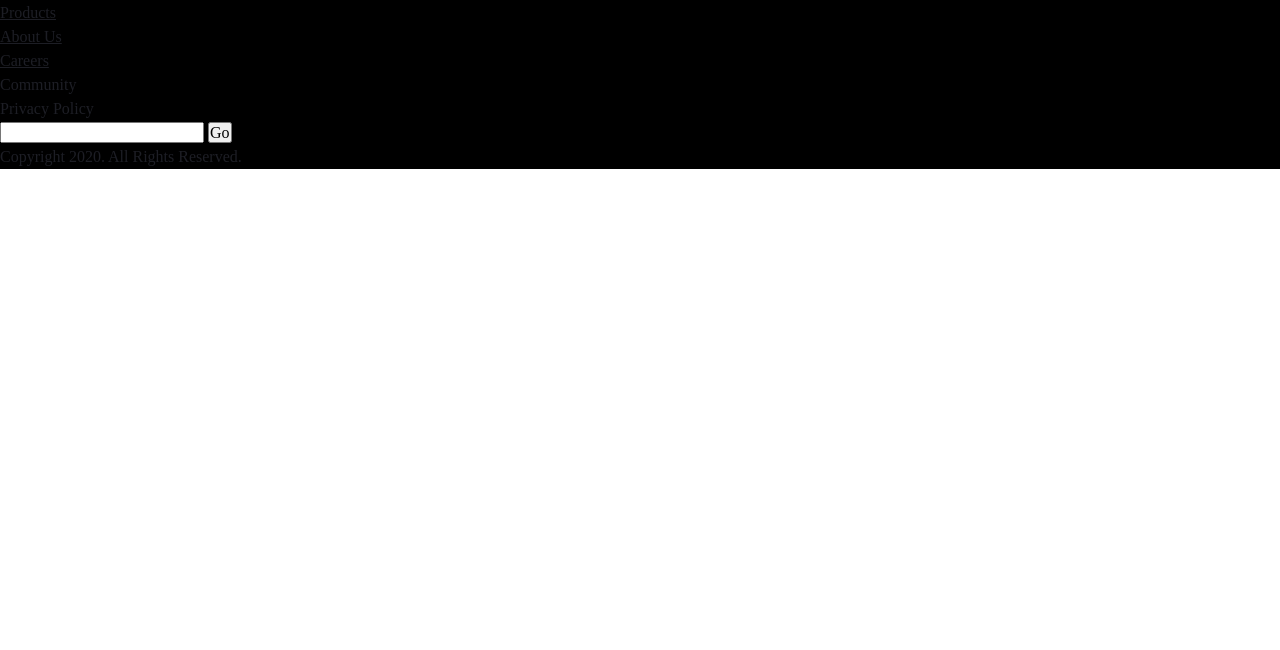
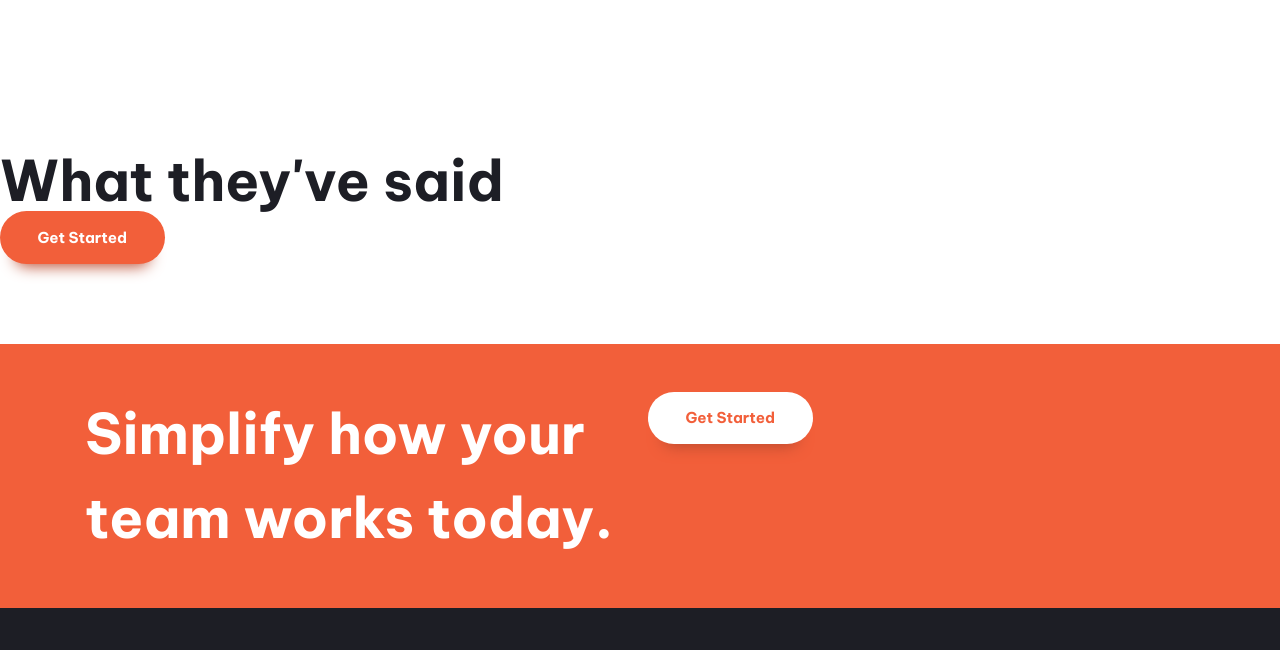
Before and after one commit to TamaraAguilar/Manage-landing-page, a plain HTML site: page index.html in a window 1280 px wide. Shown: the part 1357-2007 px from the top of the page. Before the commit the page ends 1526 px from the top, so only its background shows below. Drawn offline with Linux system fonts and the light colour scheme.

Commit message:
add general styling

```diff
--- a/index.html
+++ b/index.html
@@ -32,7 +32,7 @@
     </header>
 
     <main>
-      <section>
+      <section class="padding-block-900">
         <div class="container">
           <div class="even-columns">
             <div>
@@ -50,7 +50,7 @@
         </div>
       </section>
 
-      <section>
+      <section class="padding-block-900">
         <div class="container">
           <div class="even-columns">
             <div>
@@ -98,13 +98,13 @@
         </div>
       </section>
 
-      <section class="carousel">
+      <section class="carousel | padding-block-900 fw-bold">
         <h2 class="fs-secondary-heading">What they've said</h2>
         <!-- Carousel here -->
         <button class="button">Get Started</button>
       </section>
 
-      <section class="cta | bg-primary-400 text-neutral-100">
+      <section class="cta | padding-block-700 bg-accent-400 text-neutral-100">
         <div class="container">
           <div class="even-columns">
             <div>
@@ -120,7 +120,7 @@
       </section>
     </main>
 
-    <footer class="bg-neutral-900 text-neutral-100">
+    <footer class="padding-block-700 bg-neutral-900 text-neutral-100">
       <div class="container"></div>
       <div class="even-columns">
         <div>
@@ -141,8 +141,8 @@
               <li><a href="#">Products</a></li>
               <li><a href="#">About Us</a></li>
               <li><a href="#">Careers</a></li>
-              <li><a href="#"></a>Community</li>
-              <li><a href="#"></a>Privacy Policy</li>
+              <li><a href="#">Community</a></li>
+              <li><a href="#">Privacy Policy</a></li>
             </ul>
           </nav>
         </div>
--- a/style.css
+++ b/style.css
@@ -1,12 +1,14 @@
 /*=== CSS RESET ===*/
 :root {
+  --clr-accent-500: hsl(12, 60%, 45%);
   --clr-accent-400: hsl(12, 88%, 59%);
+  --clr-accent-300: hsl(12, 88%, 75%);
   --clr-accent-100: hsl(13, 100%, 96%);
 
   --clr-primary-400: hsl(228, 39%, 23%);
 
-  --clr-neutral-100: hsl(232, 12%, 13%);
-  --clr-neutral-900: hsl(0, 0%, 0%);
+  --clr-neutral-900: hsl(232, 12%, 13%);
+  --clr-neutral-100: hsl(0, 0%, 100%);
 
   --ff-primary: "Be Vietnam Pro", sans-serif;
 
@@ -30,6 +32,16 @@
   --fs-body: var(--fs-400);
   --fs-nav: var(--fs-500);
   --fs-btn: var(--fs-300);
+
+  --size-100: 0.25rem;
+  --size-200: 0.5rem;
+  --size-300: 0.75rem;
+  --size-400: 1rem;
+  --size-500: 1.5rem;
+  --size-600: 2rem;
+  --size-700: 3rem;
+  --size-800: 4rem;
+  --size-900: 5rem;
 }
 
 @media (min-width: 50em) {
@@ -173,6 +185,7 @@ textarea:not([rows]) {
 /* Font size */
 .fs-primary-heading {
   font-size: var(--fs-primary-heading);
+  line-height: 1.2;
 }
 .fs-secondary-heading {
   font-size: var(--fs-primary-heading);
@@ -193,3 +206,69 @@ textarea:not([rows]) {
 .fs-600 {
   font-size: var(--fs-600);
 }
+
+.padding-block-900 {
+  padding-block: var(--size-900);
+}
+
+.padding-block-700 {
+  padding-block: var(--size-700);
+}
+
+.container {
+  --max-width: 1110px;
+  --padding: 1rem;
+
+  width: min(var(--max-width), 100% - (var(--padding) * 2));
+  margin-inline: auto;
+}
+
+.even-columns {
+  display: grid;
+  gap: 1rem;
+}
+
+@media (min-width: 50em) {
+  .even-columns {
+    grid-auto-flow: column;
+    grid-auto-columns: 1fr;
+  }
+}
+
+/*== GENERAL STYLING ==*/
+body {
+  font-size: var(--fs-body);
+  font-family: var(--ff-body);
+  color: var(--clr-neutral-900);
+}
+
+/* button */
+.button {
+  cursor: pointer;
+  text-decoration: none;
+  border: 0;
+  border-radius: 100vmax;
+  padding: 1.25em 2.5em;
+  font-weight: var(--fw-bold);
+  font-size: var(--fs-button);
+  line-height: 1;
+  color: var(--clr-neutral-100);
+  background-color: var(--clr-accent-400);
+  box-shadow: 0 1.125em 1em -1em var(--clr-accent-500);
+}
+
+.button[data-type="inverted"] {
+  background-color: var(--clr-neutral-100);
+  color: var(--clr-accent-400);
+}
+
+.button:hover,
+.button:focus-visible {
+  background-color: var(--clr-accent-300);
+}
+
+.button[data-type="inverted"]:hover,
+.button[data-type="inverted"]:focus-visible {
+  background-color: var(--clr-neutral-100);
+  color: var(--clr-accent-300);
+}
```
